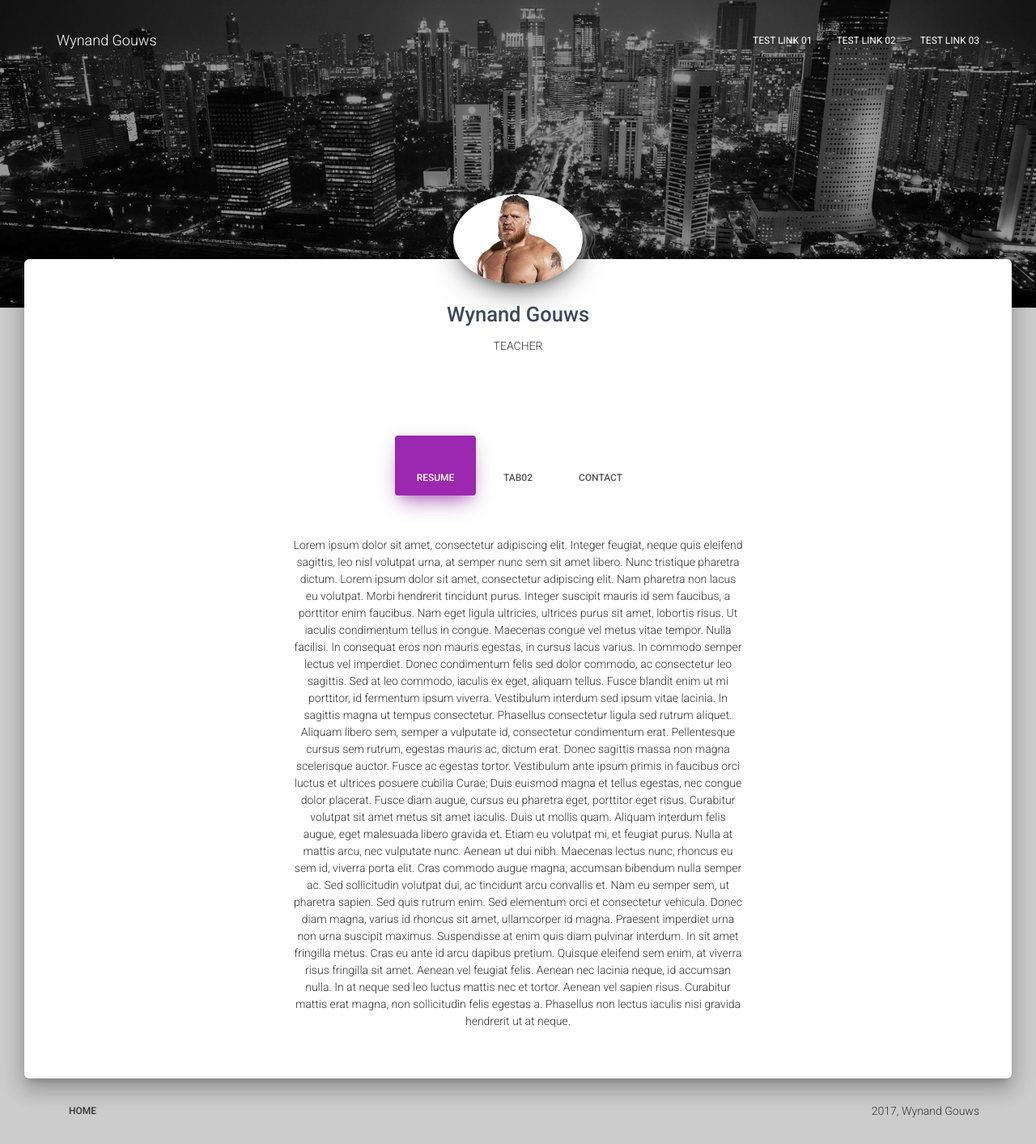
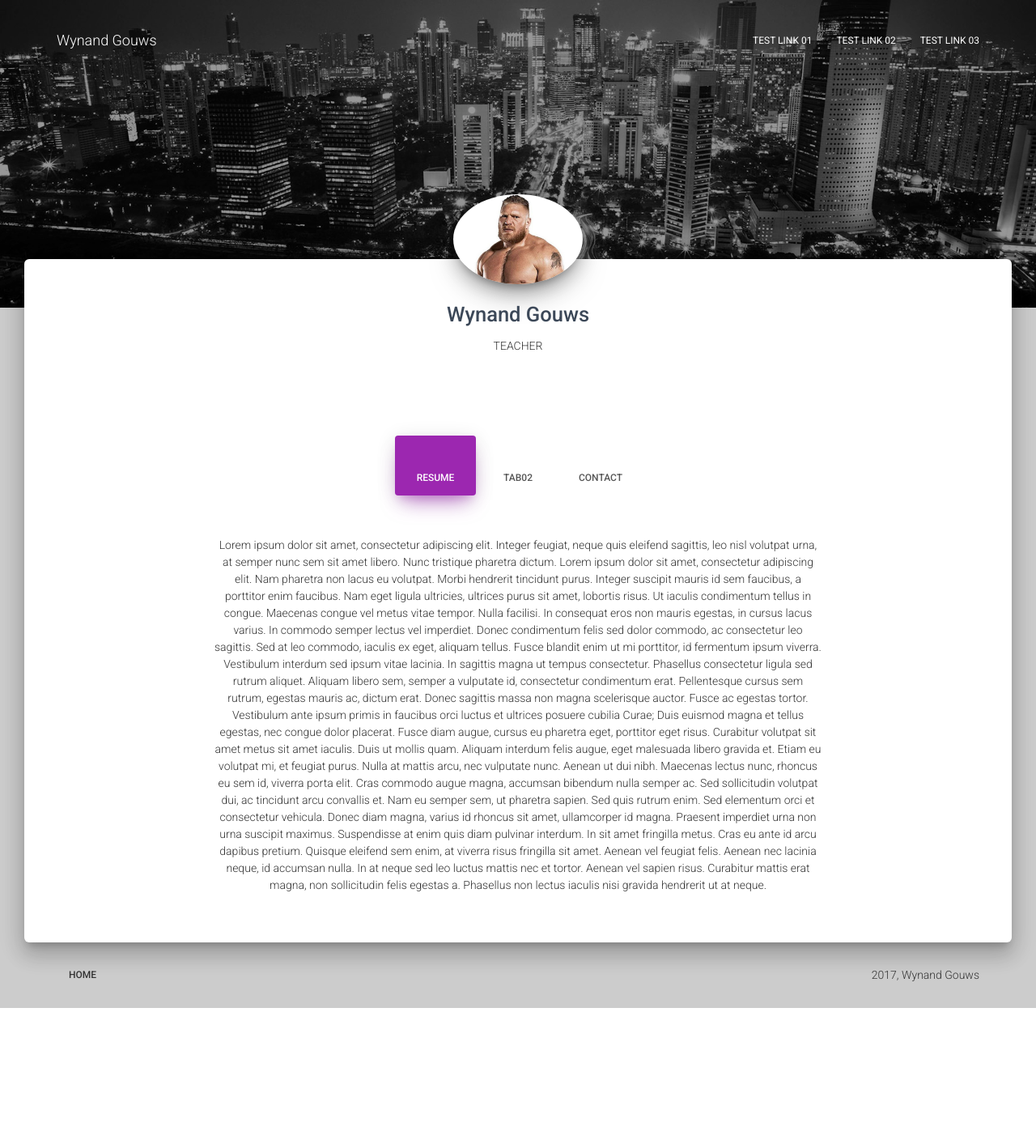
Before and after one commit to WnndGws/wynsite_old, a Django app: page /wynand/ in a window 1280 px wide. Shown: the whole page at 81% size. After the commit the page ends 1245 px from the top, so only its background shows below. Run offline with Django 3.2, Linux system fonts and the light colour scheme; some libraries are stand-ins or nearby versions.

Commit message:
use more of the space rather than white

```diff
--- a/wynand/templates/wynand/includes/profile.html
+++ b/wynand/templates/wynand/includes/profile.html
@@ -22,7 +22,7 @@
                 </div>
 
                 <div class="row">
-                    <div class="col-xs-6 col-xs-offset-3">
+                    <div class="col-xs-8 col-xs-offset-2">
                         <div class="profile-tabs">
                             <div class="nav-align-center">
                                 <ul class="nav nav-pills" role="tablist">
```
